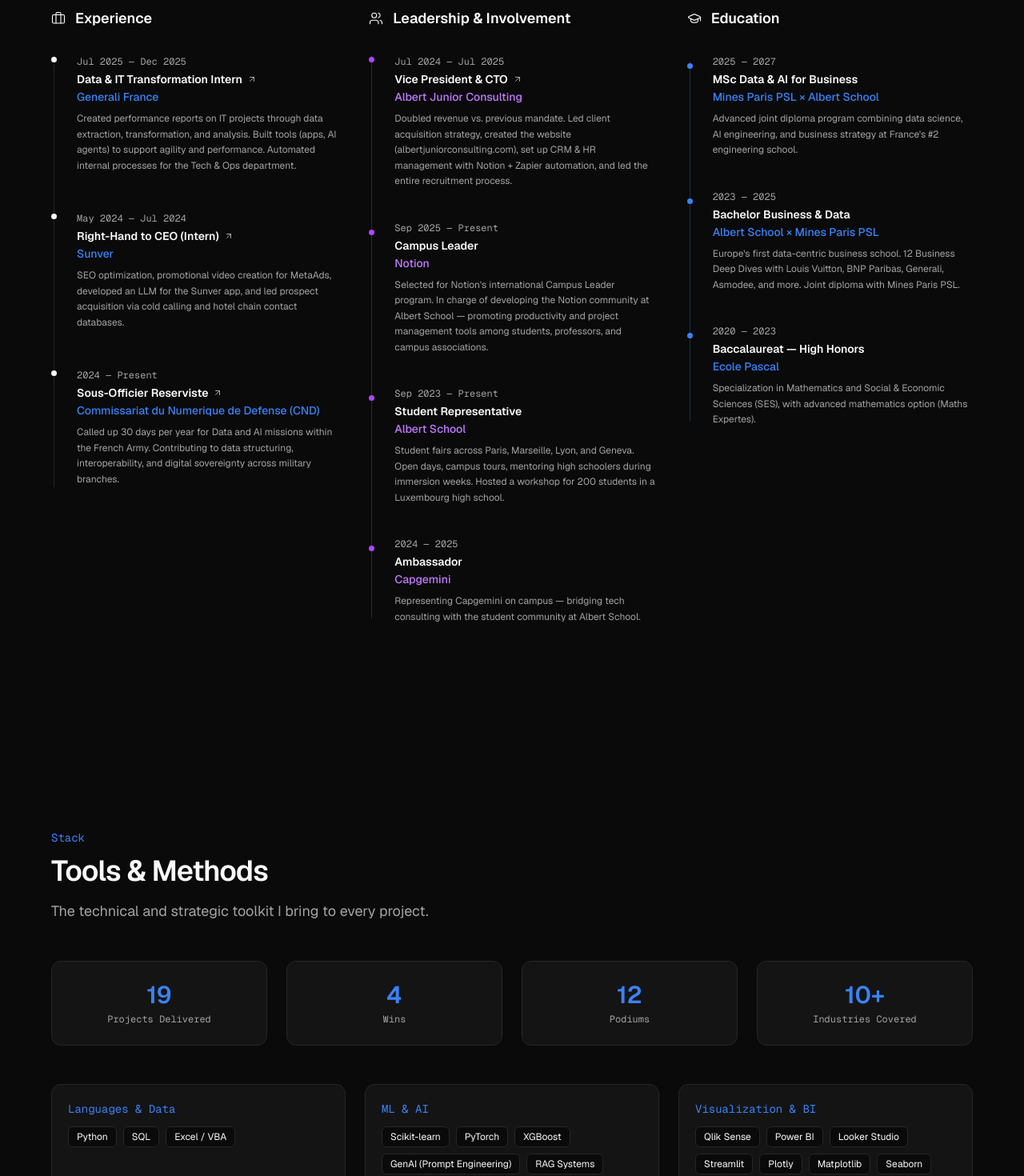
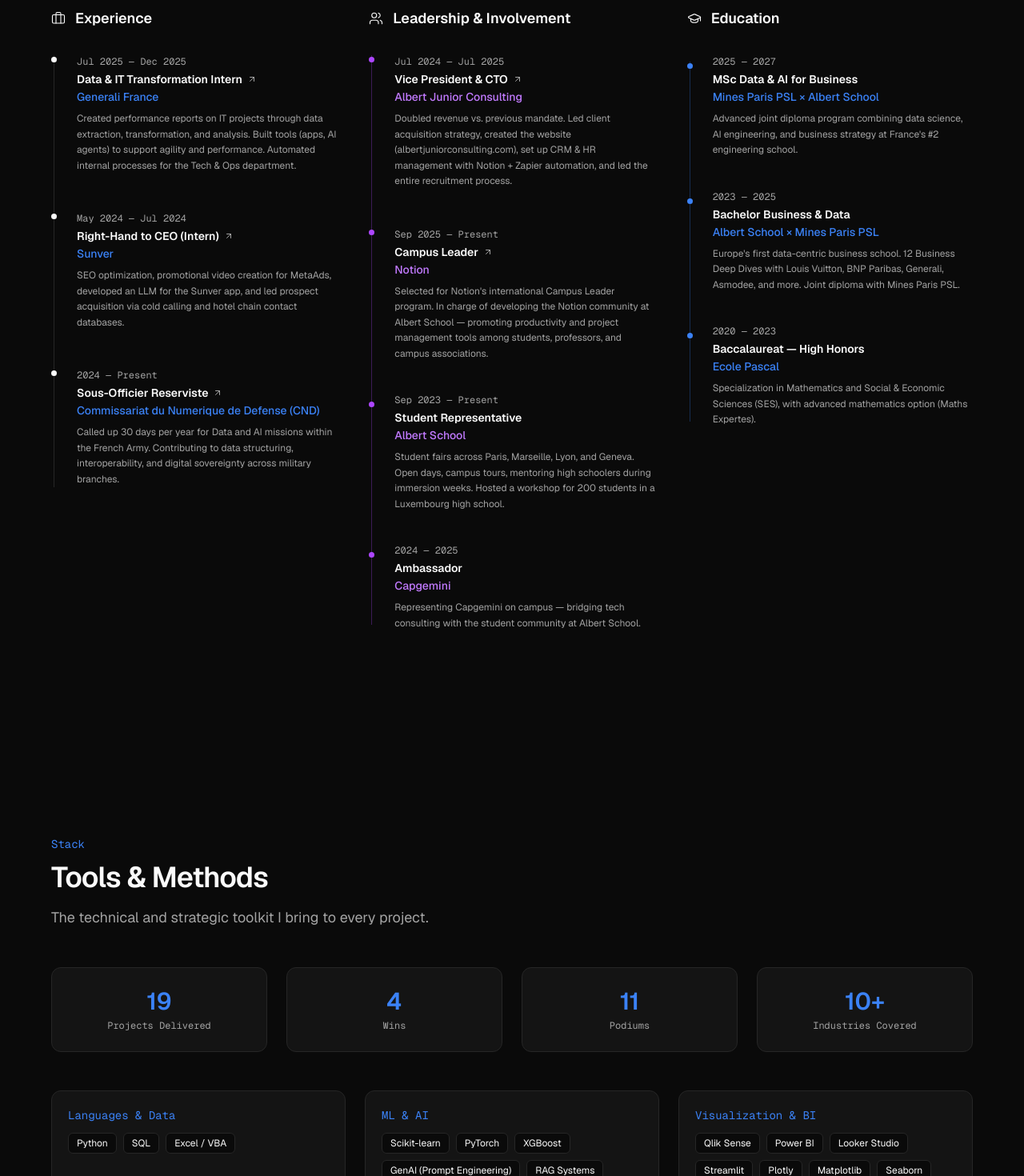
Before and after one commit to jbouniol/portfolio, a Next.js app: page / in a window 1280 px wide. Shown: the part 5797-7267 px from the top of the page at 80% size. Built offline with nearby package versions, Linux system fonts and the light colour scheme.

Commit message:
feat: enhance portfolio details with project statistics and new leadership role

```diff
--- a/src/app/api/search/route.ts
+++ b/src/app/api/search/route.ts
@@ -4,6 +4,14 @@
 
 // Build the full context from all projects and experience data
 function buildPortfolioContext(): string {
+  const totalProjects = projects.length;
+  const bddCount = projects.filter((project) => project.category === "bdd").length;
+  const hackathonCount = projects.filter((project) => project.category === "hackathon").length;
+  const consultingCount = projects.filter((project) => project.category === "consulting").length;
+  const schoolCount = projects.filter((project) => project.category === "school").length;
+  const winnerCount = projects.filter((project) => project.badge === "Winner").length;
+  const podiumCount = projects.filter((project) => Boolean(project.badge)).length;
+
   const projectChunks = projects.map((p) => {
     return `## ${p.company} — ${p.title}
 Slug: ${p.slug}
@@ -36,9 +44,9 @@
 
 ## Profile
 - Student at Albert School × Mines Paris PSL (MSc Data & AI for Business)
-- 19 projects total: 12 Business Deep Dives, 2 Hackathons, 2 Consulting Missions, 3 School Projects
+- ${totalProjects} projects total: ${bddCount} Business Deep Dives, ${hackathonCount} Hackathons, ${consultingCount} Consulting Missions, ${schoolCount} School Projects
 - Companies: Louis Vuitton, CMA-CGM, BNP Paribas, Carrefour, SNCF, Henkel, Asmodee, Generali, Edmond de Rothschild, La French Tech, Linkpick, Ministere des Armees, Capgemini, X-HEC, Villablu (Robertet)
-- 4 Wins, 12 Podiums (finalists, 2nd places, honorable mentions)
+- ${winnerCount} Wins, ${podiumCount} Podiums (finalists, 2nd places, honorable mentions)
 - 3 Work Experiences: Generali France (Data & IT Intern), Sunver (Right-Hand to CEO), CND (Reserviste)
 - 1 Leadership Role: Albert Junior Consulting (VP & CTO — doubled revenue)
 - Skills: Python, SQL, Scikit-learn, PyTorch, Qlik Sense, Power BI, Streamlit, Excel/VBA, Make, Zapier, Notion, Power Platform, GenAI, RAG Systems
@@ -50,7 +58,6 @@
 ${experienceChunks.join("\n\n")}
 
 ## Other Leadership
-- Slug: notion-campus-leader | Notion Campus Leader (Sep 2025 — Present): Selected for Notion's international program. Developing the Notion community at Albert School.
 - Slug: student-representative | Student Representative at Albert School (Sep 2023 — Present): Student fairs across Paris, Marseille, Lyon, Geneva. Hosted workshop for 200 students in Luxembourg.
 - Slug: capgemini-ambassador | Capgemini Ambassador (2024-2025): Representing Capgemini on campus at Albert School.
 
@@ -200,15 +207,6 @@
     }
 
     // Non-clickable leadership
-    allExperienceItems["notion-campus-leader"] = {
-      slug: "notion-campus-leader",
-      role: "Campus Leader",
-      company: "Notion",
-      period: "Sep 2025 — Present",
-      tagline: "Selected for Notion's international Campus Leader program. Developing the Notion community at Albert School.",
-      category: "Leadership",
-      hasPage: false,
-    };
     allExperienceItems["student-representative"] = {
       slug: "student-representative",
       role: "Student Representative",
--- a/src/app/layout.tsx
+++ b/src/app/layout.tsx
@@ -3,6 +3,7 @@
 import { Analytics } from "@vercel/analytics/next";
 import { SpeedInsights } from "@vercel/speed-insights/next";
 import { DEFAULT_OG_IMAGE, SITE_NAME, SITE_URL } from "@/lib/site";
+import { projects } from "@/data/projects";
 import "./globals.css";
 
 const geistSans = Geist({
@@ -15,11 +16,12 @@
   subsets: ["latin"],
 });
 
+const projectCount = projects.length;
+
 export const metadata: Metadata = {
   metadataBase: new URL(SITE_URL),
   title: SITE_NAME,
-  description:
-    "Data, AI, and business strategy. Mines Paris PSL × Albert School. Portfolio showcasing 19 projects across 10+ industries.",
+  description: `Data, AI, and business strategy. Mines Paris PSL × Albert School. Portfolio showcasing ${projectCount} projects across 10+ industries.`,
   keywords: [
     "data engineering",
     "AI strategy",
@@ -68,8 +70,7 @@
   name: "Jonathan Bouniol",
   url: "https://jonathanbouniol.com",
   jobTitle: "Data & AI Student",
-  description:
-    "Data, AI, and business strategy. Mines Paris PSL × Albert School. 19 projects across 10+ industries.",
+  description: `Data, AI, and business strategy. Mines Paris PSL × Albert School. ${projectCount} projects across 10+ industries.`,
   alumniOf: [
     {
       "@type": "CollegeOrUniversity",
--- a/src/app/page.tsx
+++ b/src/app/page.tsx
@@ -8,19 +8,28 @@
 import Contact from "@/components/Contact";
 import Footer from "@/components/Footer";
 import HomeCommandModal from "@/components/HomeCommandModal";
+import { projects } from "@/data/projects";
 
 export default function Home() {
+  const projectCount = projects.length;
+  const winnerCount = projects.filter((project) => project.badge === "Winner").length;
+  const podiumCount = projects.filter((project) => Boolean(project.badge)).length;
+
   return (
     <>
       <Navigation />
       <HomeCommandModal />
       <main id="main-content">
-        <Hero />
+        <Hero projectCount={projectCount} winnerCount={winnerCount} />
         <WhatIBuild />
         <AISearch />
         <Projects />
         <Experience />
-        <Research />
+        <Research
+          projectCount={projectCount}
+          winnerCount={winnerCount}
+          podiumCount={podiumCount}
+        />
         <Contact />
       </main>
       <Footer />
--- a/src/components/Experience.tsx
+++ b/src/components/Experience.tsx
@@ -46,6 +46,7 @@
     company: "Notion",
     description:
       "Selected for Notion's international Campus Leader program. In charge of developing the Notion community at Albert School — promoting productivity and project management tools among students, professors, and campus associations.",
+    slug: "notion-campus-leader",
   },
   {
     period: "Sep 2023 — Present",
--- a/src/components/Hero.tsx
+++ b/src/components/Hero.tsx
@@ -5,7 +5,13 @@
 import Image from "next/image";
 import Link from "next/link";
 
-export default function Hero() {
+export default function Hero({
+  projectCount,
+  winnerCount,
+}: {
+  projectCount: number;
+  winnerCount: number;
+}) {
   const scrollToWork = () => {
     const section = document.getElementById("work");
     if (!section) return;
@@ -72,8 +78,8 @@
             className="mt-8 flex flex-wrap gap-3"
           >
             {[
-              "19 Projects · 10+ Industries",
-              "4x Winner",
+              `${projectCount} Projects · 10+ Industries`,
+              `${winnerCount}x Winner`,
               "Mines Paris PSL × Albert School",
               "French Army Reservist",
             ].map((tag) => (
--- a/src/components/Research.tsx
+++ b/src/components/Research.tsx
@@ -35,14 +35,22 @@
   { name: "English", level: "Professional (C1)" },
 ];
 
-const highlights = [
-  { number: "19", label: "Projects Delivered" },
-  { number: "4", label: "Wins" },
-  { number: "12", label: "Podiums" },
-  { number: "10+", label: "Industries Covered" },
-];
+export default function Research({
+  projectCount,
+  winnerCount,
+  podiumCount,
+}: {
+  projectCount: number;
+  winnerCount: number;
+  podiumCount: number;
+}) {
+  const highlights = [
+    { number: String(projectCount), label: "Projects Delivered" },
+    { number: String(winnerCount), label: "Wins" },
+    { number: String(podiumCount), label: "Podiums" },
+    { number: "10+", label: "Industries Covered" },
+  ];
 
-export default function Research() {
   return (
     <section id="research" className="py-32 px-6">
       <div className="max-w-6xl mx-auto">
--- a/src/data/experiences.ts
+++ b/src/data/experiences.ts
@@ -99,4 +99,32 @@
     ],
     tools: ["Notion", "Zapier", "Web Development", "CRM"],
   },
+  {
+    slug: "notion-campus-leader",
+    updatedAt: "2026-03-01",
+    role: "Campus Leader",
+    company: "Notion",
+    period: "Sep 2025 — Present",
+    location: "Paris, Ile-de-France",
+    type: "leadership",
+    tagline:
+      "Built and activated the Notion student community at Albert School through workshops, 1:1 coaching, templates, and co-created webinar formats.",
+    description:
+      "As a Notion Campus Leader, I developed Notion adoption on campus for students and associations through training, hands-on implementation, and community events. The objective was to turn Notion into a practical operating system for study, project management, and student organization workflows.",
+    missions: [
+      "Organized multiple onboarding workshops to implement Notion and helped 4 student associations structure project management, CRM, and HR workflows directly in Notion",
+      "Ran 1:1 coaching sessions with students to improve personal use cases: note-taking systems, personal organization, and side projects",
+      "Co-organized a campus event with the BDE: crepes and New Year's resolutions with Notion, designed to grow and activate the Albert School Notion community",
+      "Created 3 reusable Notion templates for students to accelerate setup and daily adoption",
+      "Co-founded the 'Learning Break with Notion' webinar format and co-hosted the first session with Hugo Foucault and Anais Gissinger: Learning Break with Notion #1 — Note-taking",
+    ],
+    tools: [
+      "Notion",
+      "Workshop Facilitation",
+      "Community Building",
+      "CRM Design",
+      "HR Workflow Design",
+      "Template Design",
+    ],
+  },
 ];
```
Also changed, not shown: 1 other file (tests, documents, lock files or other folders).
